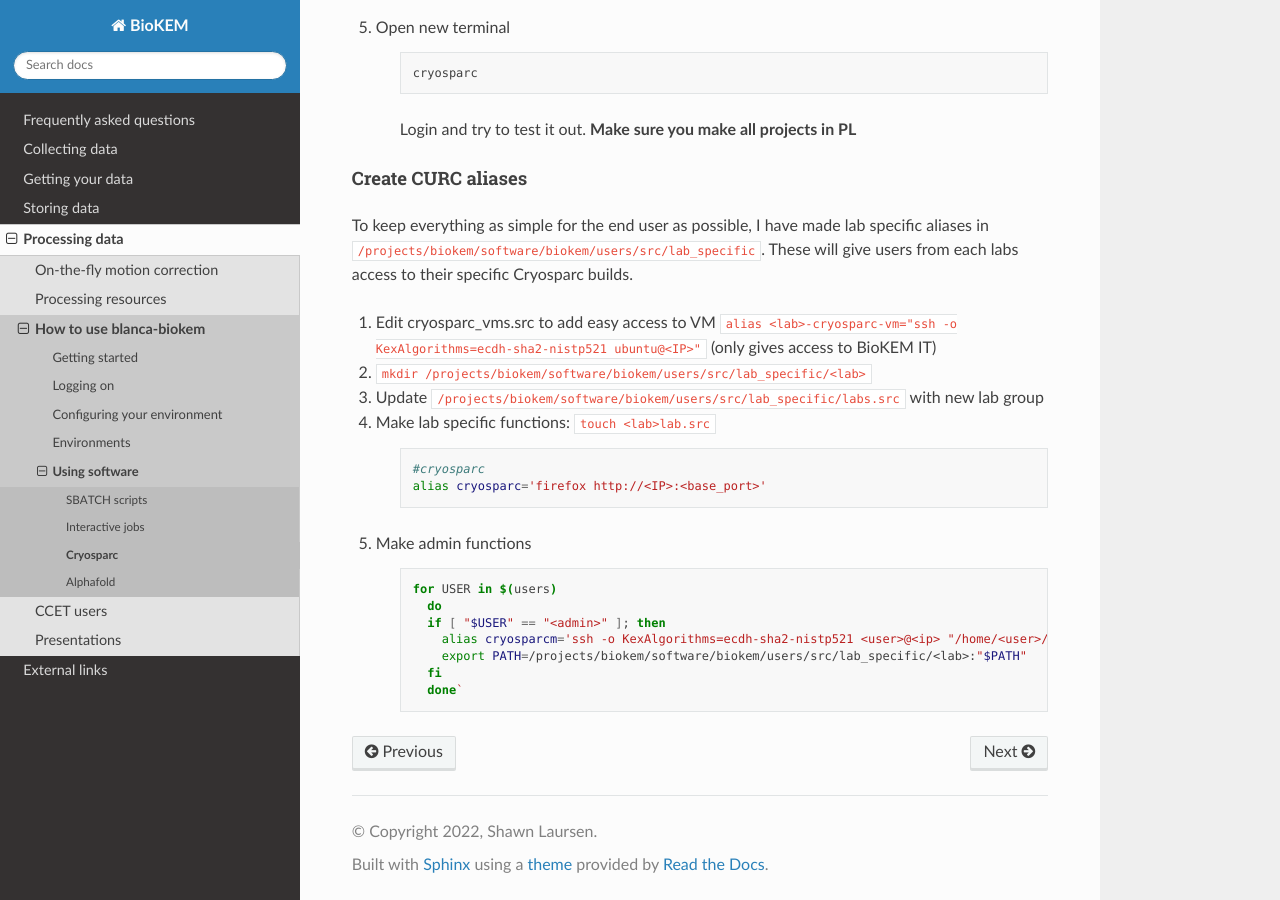
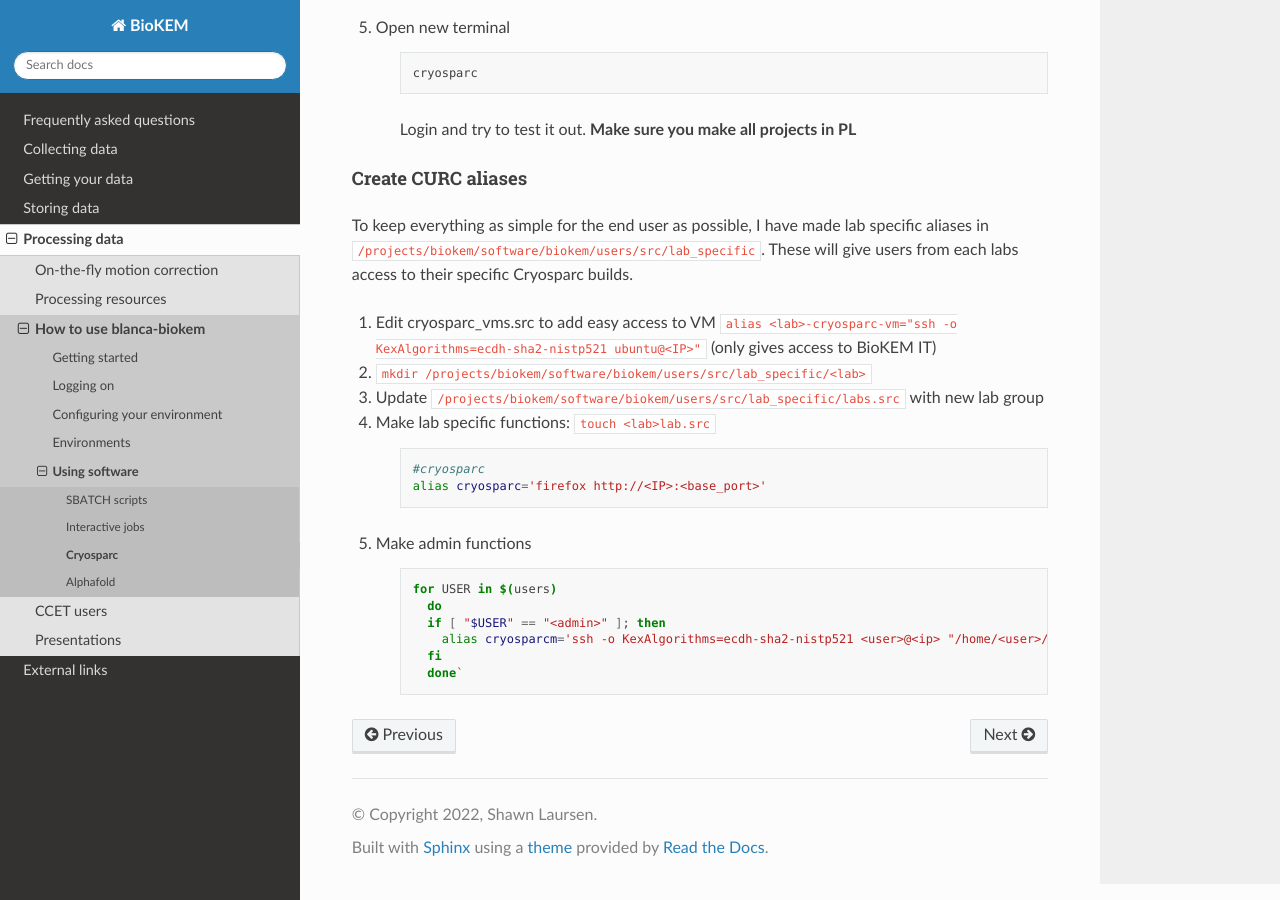
Before and after one commit to CU-BioKEM/user-guide, a Sphinx documentation site: the page built from docs/source/processing/using_software/cryosparc.rst, in a window 1280 px wide and 900 px high, scrolled down 5390 px. Built offline with Sphinx 7.4.7 and the Read the Docs theme 2.0.0, drawn with Linux system fonts in a browser that asks for light colours.

Commit message:
updating cryosparc docs

```diff
--- a/docs/source/processing/using_software/cryosparc.rst
+++ b/docs/source/processing/using_software/cryosparc.rst
@@ -332,6 +332,5 @@ These will give users from each labs access to their specific Cryosparc builds.
           do
           if [ "$USER" == "<admin>" ]; then
             alias cryosparcm='ssh -o KexAlgorithms=ecdh-sha2-nistp521 <user>@<ip> "/home/<user>/cryosparc/cryosparc_master/bin/cryosparcm ${1}"'
-            export PATH=/projects/biokem/software/biokem/users/src/lab_specific/<lab>:"$PATH"
           fi
           done`
```
